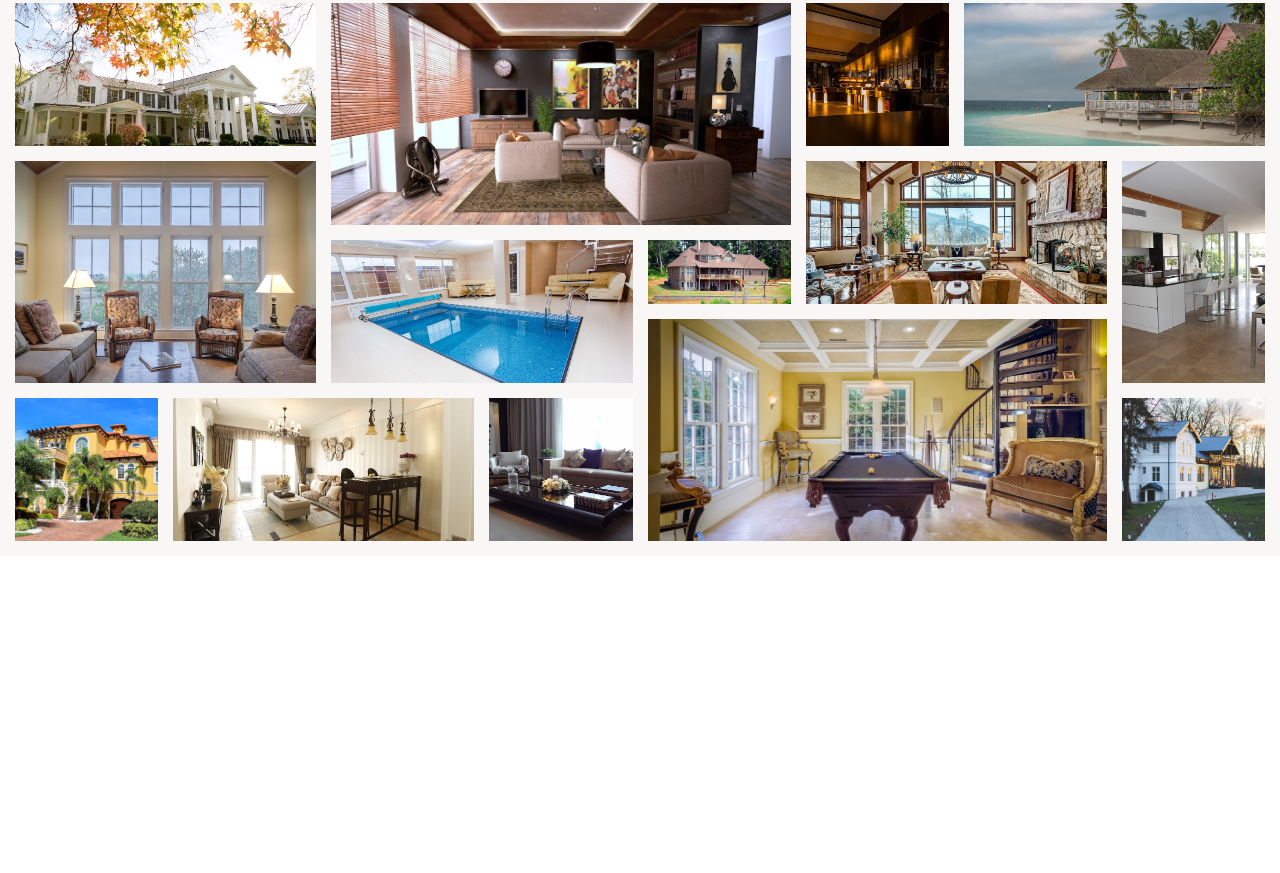
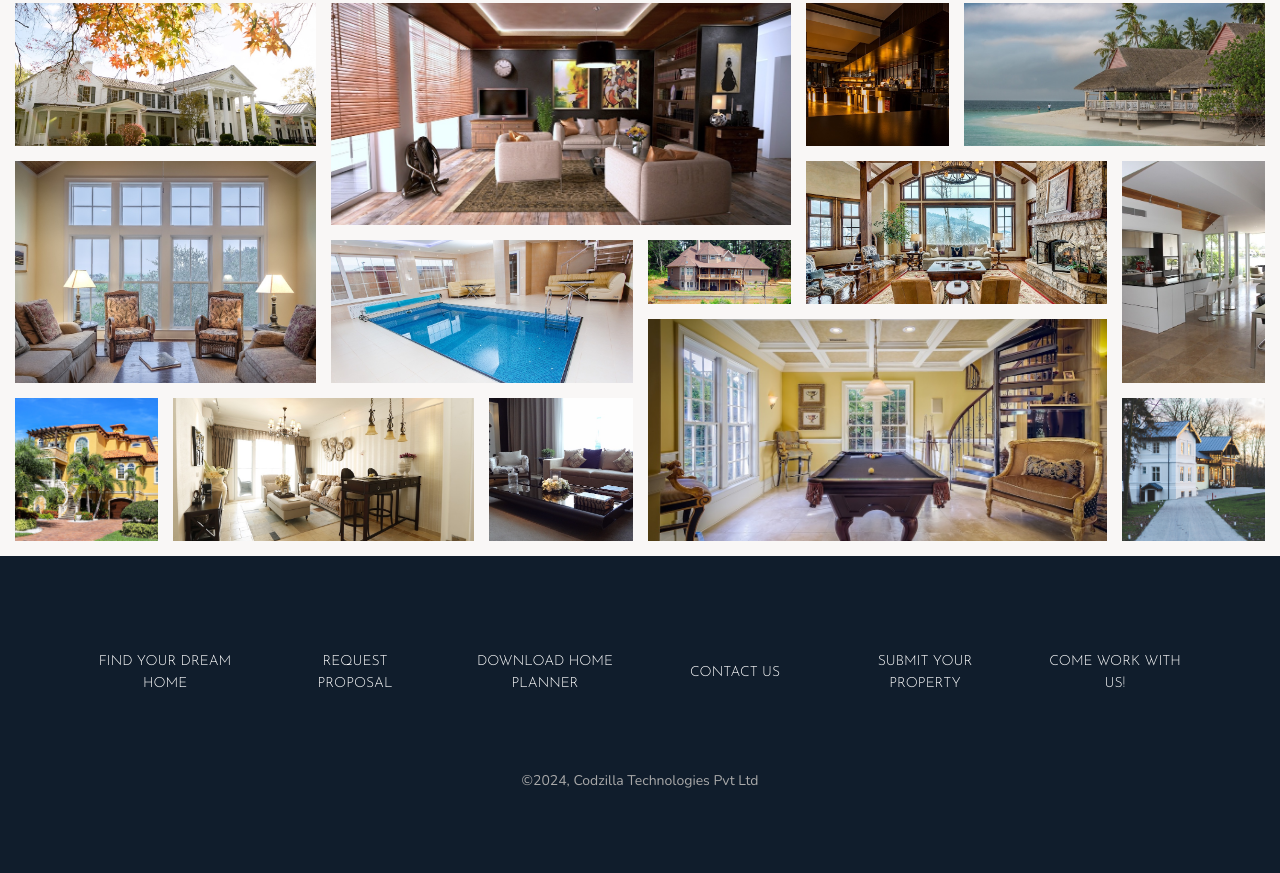
Before and after one commit to codzillas/real-estate-advertising, a website: page index.html in a window 1280 px wide. Shown: the part 3184-4057 px from the top of the page. Before the commit the page ends 3740 px from the top, so only its background shows below. Drawn offline with nearby package versions, Linux system fonts and the light colour scheme.

Commit message:
Added footer section

```diff
--- a/index.html
+++ b/index.html
@@ -347,7 +347,7 @@
         <button class="btn home__btn">Contact realtor</button>
       </div>
     </section>
-     <section class="gallery">
+    <section class="gallery">
       <figure class="gallery__item gallery__item--1">
         <img src="img/gal-1.jpeg" alt="Gallery image 1" class="gallery__img" />
       </figure>
@@ -411,6 +411,26 @@
         />
       </figure>
     </section>
-
+    <footer class="footer">
+      <ul class="nav">
+        <li class="nav__item">
+          <a href="#" class="nav__link">Find your dream home</a>
+        </li>
+        <li class="nav__item">
+          <a href="#" class="nav__link">Request proposal</a>
+        </li>
+        <li class="nav__item">
+          <a href="#" class="nav__link">Download home planner</a>
+        </li>
+        <li class="nav__item"><a href="#" class="nav__link">Contact us</a></li>
+        <li class="nav__item">
+          <a href="#" class="nav__link">Submit your property</a>
+        </li>
+        <li class="nav__item">
+          <a href="#" class="nav__link">Come work with us!</a>
+        </li>
+      </ul>
+      <p class="copyright">©2024, Codzilla Technologies Pvt Ltd</p>
+    </footer>
   </body>
 </html>
--- a/sass/_footer.scss
+++ b/sass/_footer.scss
@@ -0,0 +1,43 @@
+.footer {
+    background-color: $color-secondary;
+    grid-column: full-start / full-end;
+    padding: 8rem;
+}
+
+.nav {
+    list-style: none;
+
+    display: grid;
+    grid-template-columns: repeat(auto-fit, minmax(15rem, 1fr));
+    grid-gap: 2rem;
+    align-items: center;
+
+    &__link:link,
+    &__link:visited {
+        font-size: 1.4rem;
+        color: #fff;
+        text-decoration: none;
+        font-family: $font-display;
+        text-transform: uppercase;
+        text-align: center;
+        padding: 1.5rem;
+        display: block;
+        transition: all .2s;
+    }
+
+    &__link:hover,
+    &__link:active {
+        background-color: rgba(#fff, .05);
+        transform: translateY(-3px);
+    }
+}
+
+.copyright {
+    font-size: 1.4rem;
+    color: $color-grey-light-2;
+    margin-top: 6rem;
+    margin-right: auto;
+    margin-left: auto;
+    text-align: center;
+    width: 70%;
+}
--- a/sass/main.scss
+++ b/sass/main.scss
@@ -7,3 +7,4 @@
 @import "story";
 @import "homes";
 @import "gallery";
+@import "footer";
```
Also changed, not shown: css/style.css, 1 other file.
